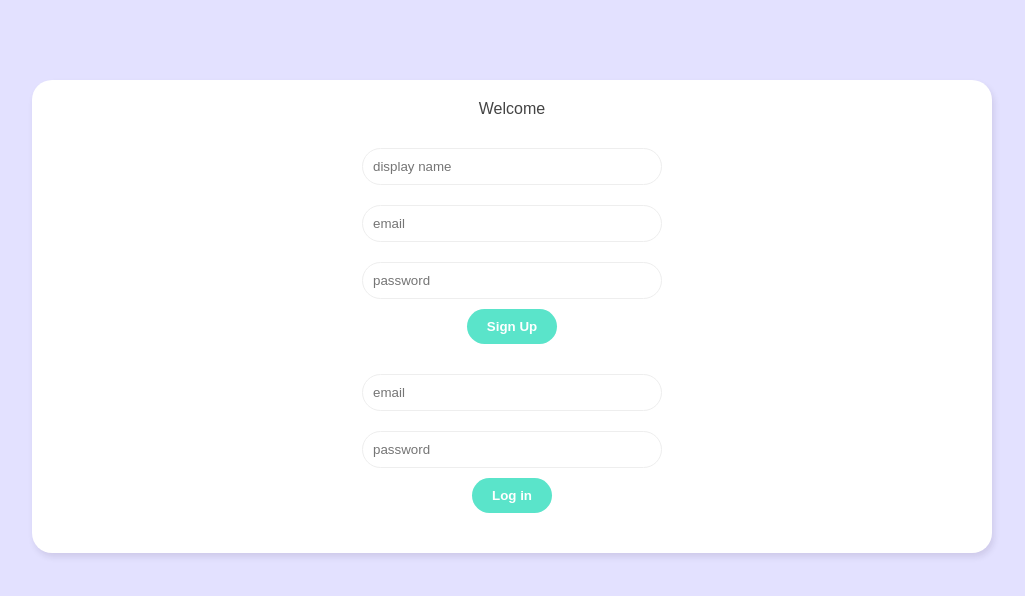
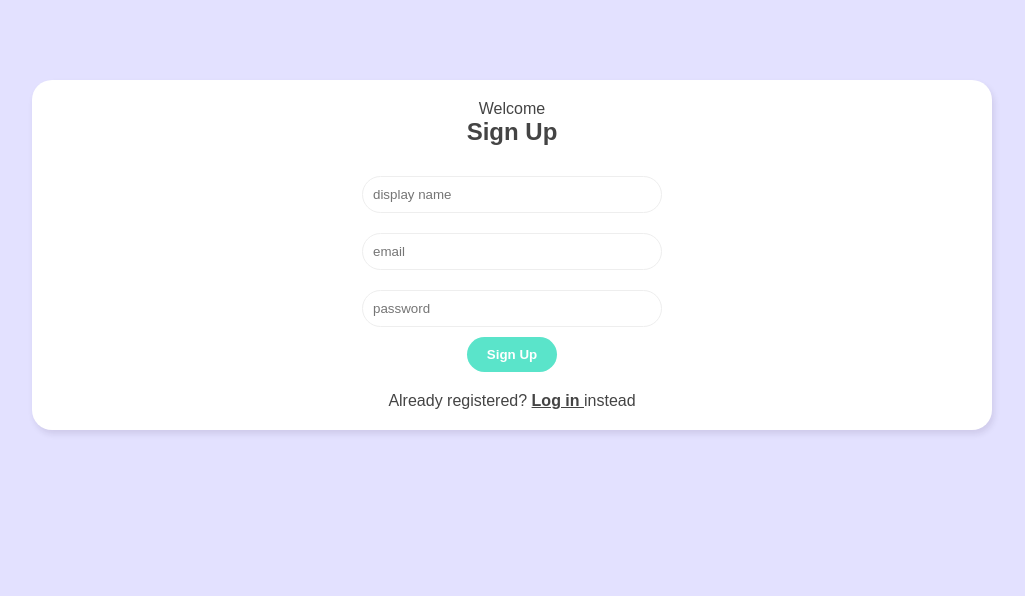
Before and after one commit to SXboctuk/vue-chat, a Vue app: page / in a window 1280 px wide. Shown: the top 596 px of the page, without its empty margins (128-1153 px from the left). Built offline with nearby package versions, Linux system fonts and the light colour scheme; the HTML template or start-up script is replaced by a standard one.

Commit message:
welcome comp add switch login/signup

```diff
--- a/package.json
+++ b/package.json
@@ -29,6 +29,7 @@
     "eslint-plugin-vue": "^9.17.0",
     "npm-run-all2": "^6.1.1",
     "prettier": "^3.0.3",
+    "sass": "^1.70.0",
     "typescript": "~5.3.0",
     "vite": "^5.0.11",
     "vue-tsc": "^1.8.27"
--- a/src/components/LoginForm.vue
+++ b/src/components/LoginForm.vue
@@ -1,4 +1,5 @@
 <template>
+  <h2>LOGIN</h2>
   <FormUI @submit.prevent="handleSubmit">
     <InputUI type="email" required placeholder="email" autocomplete="email" v-model="email" />
     <InputUI
--- a/src/components/SignupForm.vue
+++ b/src/components/SignupForm.vue
@@ -1,4 +1,5 @@
 <template>
+  <h2>Sign Up</h2>
   <FormUI @submit.prevent="handleSubmit">
     <InputUI
       type="text"
--- a/src/views/Welcome.vue
+++ b/src/views/Welcome.vue
@@ -1,19 +1,44 @@
 <template>
   <div class="welcome container">
     Welcome
-    <signup-form />
-    <login-form />
+    <template v-if="showLogin">
+      <login-form />
+      <p>
+        No account yet? <span class="span-button" @click="showLogin = false"> Sign up </span>
+        instead
+      </p>
+    </template>
+    <template v-else>
+      <signup-form />
+      <p>
+        Already registered?
+        <span class="span-button" @click="showLogin = true"> Log in </span>
+        instead
+      </p>
+    </template>
   </div>
 </template>
 
 <script lang="ts" setup>
 import SignupForm from '@/components/SignupForm.vue'
 import LoginForm from '@/components/LoginForm.vue'
+import { ref } from 'vue'
+
+const showLogin = ref(false)
 </script>
 
-<style>
+<style lang="scss">
 .welcome {
   text-align: center;
   padding: 20px 0;
 }
+.span-button {
+  font-weight: bold;
+  text-decoration: underline;
+  cursor: pointer;
+
+  &:hover {
+    color: #5ae4ca;
+  }
+}
 </style>
```
Also changed, not shown: 1 other file (tests, documents, lock files or other folders).
